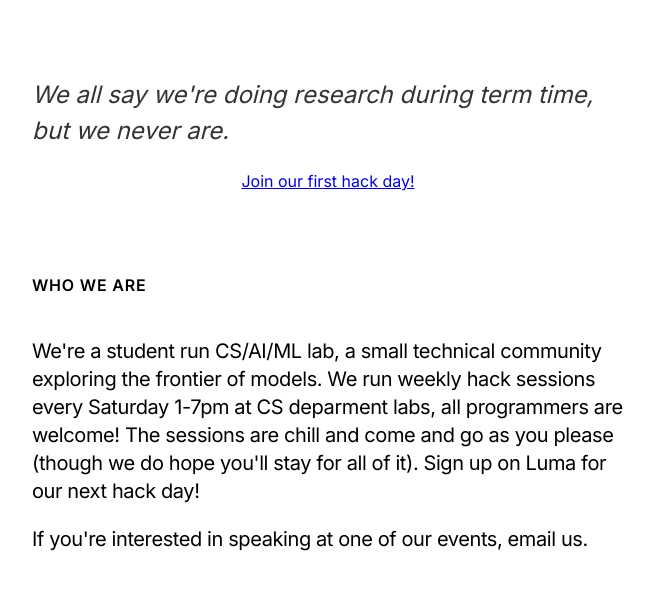
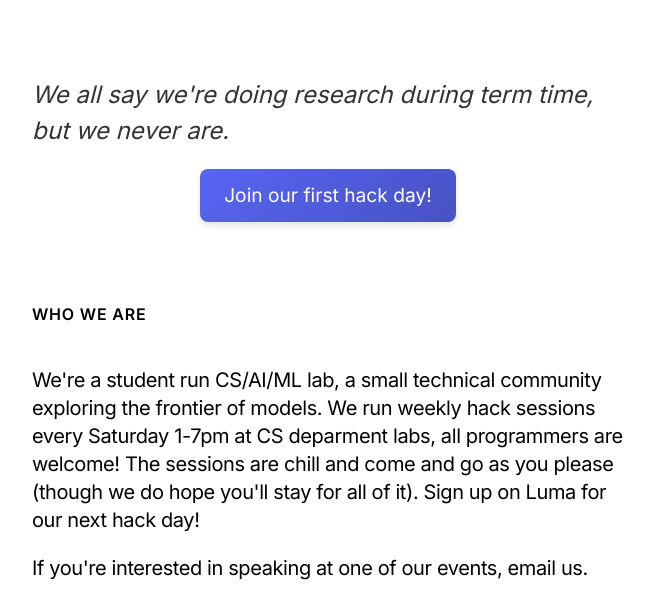
Before and after one commit to ericyrhuang/airo, a plain HTML site: page index.html in a window 1280 px wide. Shown: the part 211-800 px from the top of the page, without its empty margins (312-966 px from the left). Drawn offline with Linux system fonts and the light colour scheme; a script that the page names is missing.

Commit message:
luma link

```diff
--- a/index.html
+++ b/index.html
@@ -46,7 +46,7 @@
                 <!-- <a href="https://lu.ma/0l5gv640" class="join-button">JOIN HACK DAY 1</a> -->
                 <a
                 href="https://lu.ma/event/evt-Aucp7JToTmWFi1V"
-                class="luma-checkout--button"
+                class="register-button"
                 data-luma-action="checkout"
                 data-luma-event-id="evt-Aucp7JToTmWFi1V"
               >
--- a/styles.css
+++ b/styles.css
@@ -228,6 +228,23 @@ footer {
     margin: 10px 0;
 }
 
+.register-button {
+    padding: 12px 24px;
+    font-size: 1.2em;
+    color: white;
+    background: linear-gradient(135deg, #5865F2, #4752C4);
+    text-decoration: none;
+    border-radius: 8px;
+    box-shadow: 0 4px 6px rgba(0, 0, 0, 0.1);
+    transition: background 0.3s ease, transform 0.2s ease;
+}
+
+.register-button:hover {
+    background: linear-gradient(135deg, #4752C4, #5865F2);
+    transform: translateY(-2px);
+    box-shadow: 0 6px 8px rgba(0, 0, 0, 0.15);
+}
+
 @media (max-width: 640px) {
     header {
         margin: 80px 0 60px;
```
